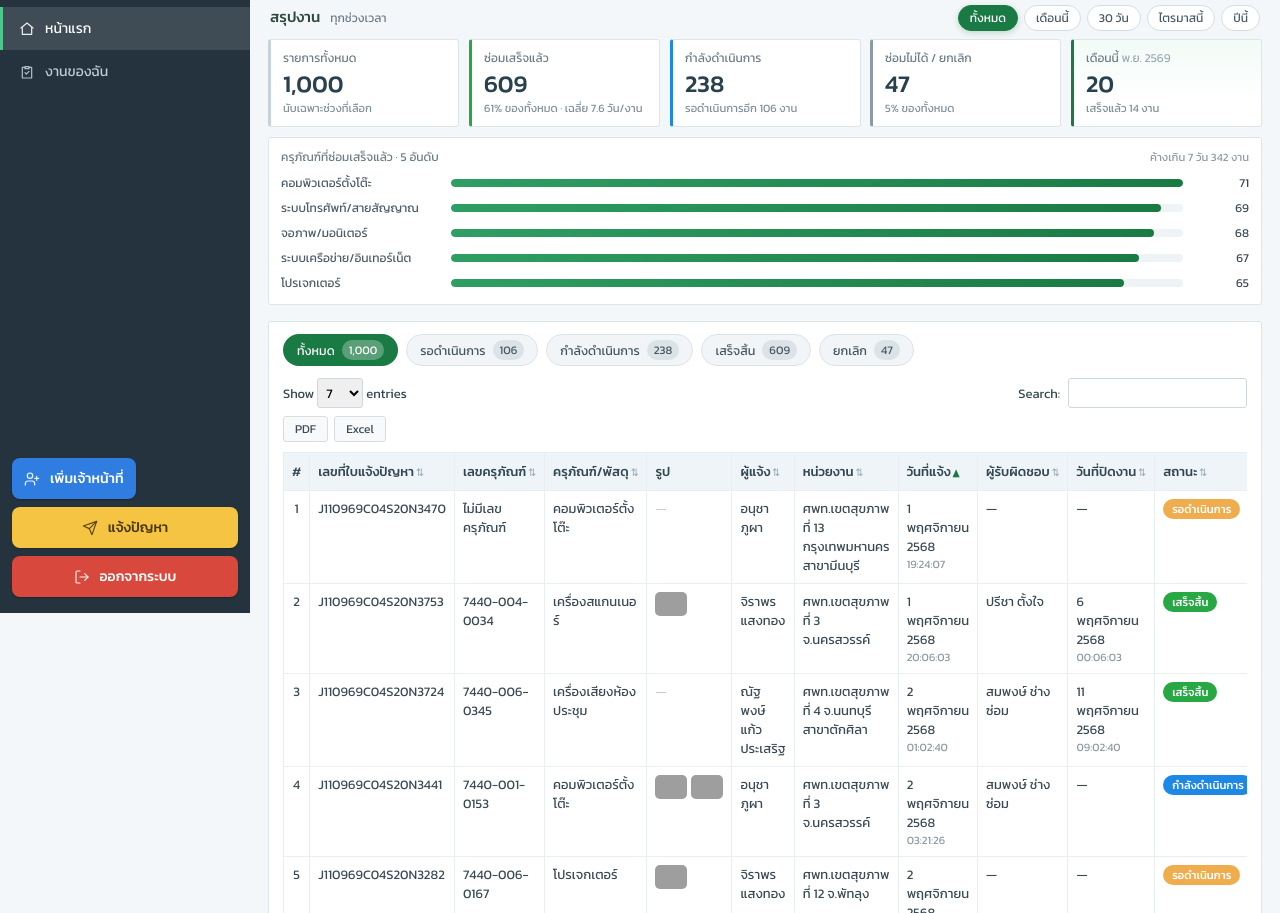
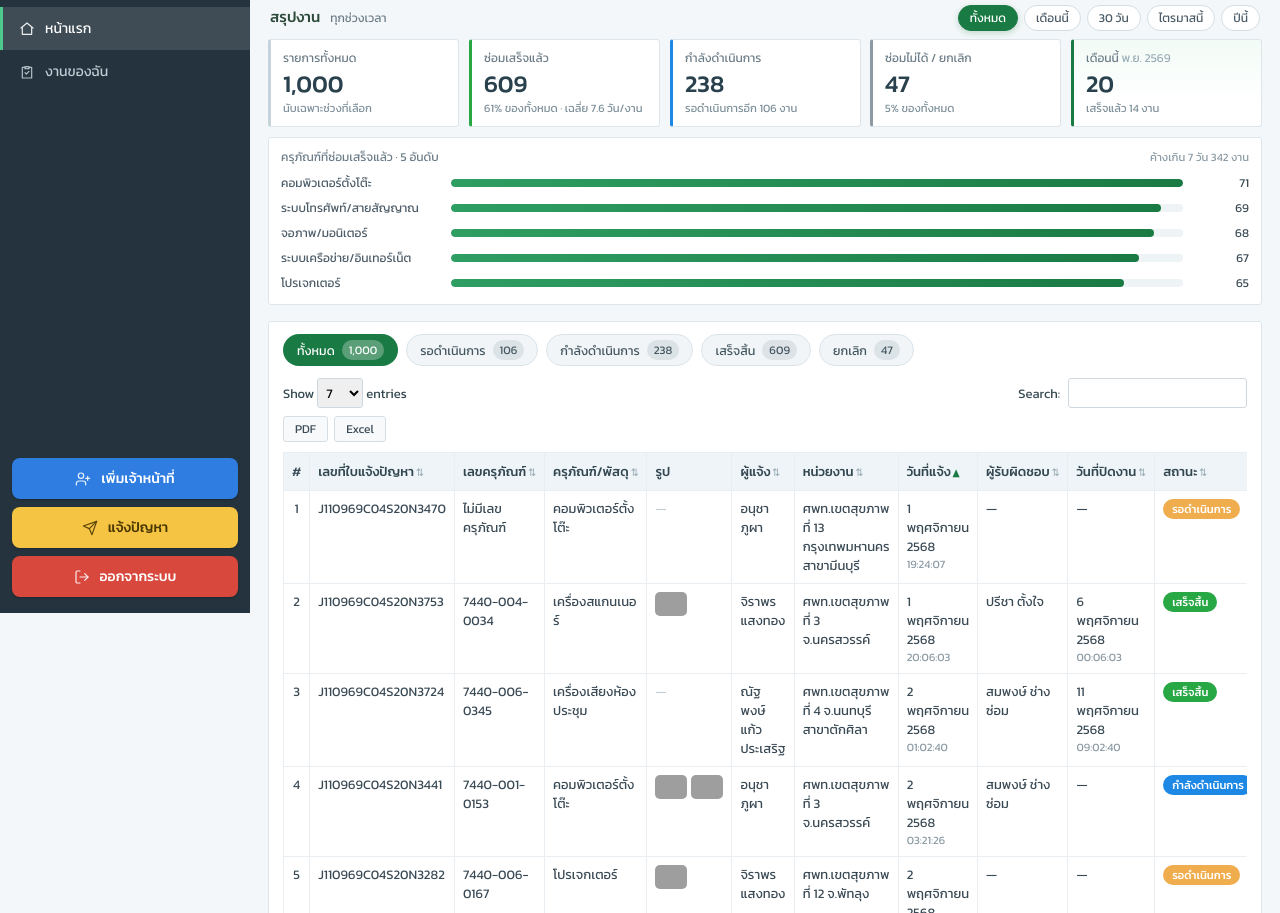
Before and after one commit to berop528Nick/dtam-repair-center, a plain HTML site: page preview/dashboard.html in a window 1280 px wide. Shown: the part 187-1100 px from the top of the page. Drawn offline with Linux system fonts and the light colour scheme; grey boxes are pictures that could not be loaded; a web font is replaced by a local one.

Commit message:
ปุ่มเพิ่มเจ้าหน้าที่กว้างเท่าปุ่มอื่น (@47)
- <button> ไม่ยืดตาม flex แบบ <a> (วัดจริง 124px vs 226px)
  บังคับ width:100% + ย้าย margin ข้างเข้ากรอบ .nav-actions

Generated with Codebuff
Co-Authored-By: Codebuff <noreply@codebuff.com>

```diff
--- a/preview/assets/styles.css
+++ b/preview/assets/styles.css
@@ -670,7 +670,18 @@
        (จอเตี้ยแล้วเนื้อหาล้น เมนูข้างยังเลื่อนดูได้เหมือนเดิม) */
     .nav-actions {
         margin-top: auto;
-        padding-bottom: 2px;
+        padding: 0 12px 2px;
+    }
+
+    .nav .nav-actions .nav-link--button {
+        /* <button> ไม่ยืดเต็มความกว้างตาม flex แบบ <a> (วัดจริงในเบราว์เซอร์ :
+           ปุ่มฟ้ากว้างเท่าเนื้อหา ~124px ส่วนปุ่มลิงก์ยืดเต็ม ~226px)
+           บังคับเต็มกว้างเองด้วย width:100% + ย้าย margin ข้างเข้ากรอบนอกแทน
+           (ถ้าเหลือ margin ไว้จะล้นออกนอกเมนู) */
+        box-sizing: border-box;
+        width: 100%;
+        margin-right: 0;
+        margin-left: 0;
     }
 
     .nav-link {
--- a/preview/dashboard.html
+++ b/preview/dashboard.html
@@ -24,7 +24,7 @@
         href="https://fonts.gstatic.com/s/kanit/v17/nKKU-Go6G5tXcr5mOBWnVaE.woff2">
     <link href="https://fonts.googleapis.com/css2?family=Kanit:wght@400;500&family=Sarabun:wght@400;500&display=optional"
         rel="stylesheet">
-    <link rel="stylesheet" href="assets/styles.css?v=mwgjo7u6">
+    <link rel="stylesheet" href="assets/styles.css?v=mwgjzl95">
     <style>
         /* ---------- โมดัลจัดการใบแจ้ง ---------- */
         .edit-overlay {
@@ -535,7 +535,7 @@
     </div>
 </div>
 
-<script src="assets/app.js?v=mwgjo7u6"></script>
+<script src="assets/app.js?v=mwgjzl95"></script>
 
 <script>
     window.PAGE_ID = new URLSearchParams(window.location.search).get('scope') === 'mine'
```
Also changed, not shown: Styles.html (+12 -1 lines), preview/equipment.html (+2 -2 lines), preview/form.html (+2 -2 lines), preview/login.html (+2 -2 lines), preview/track.html (+1 -1 lines).
